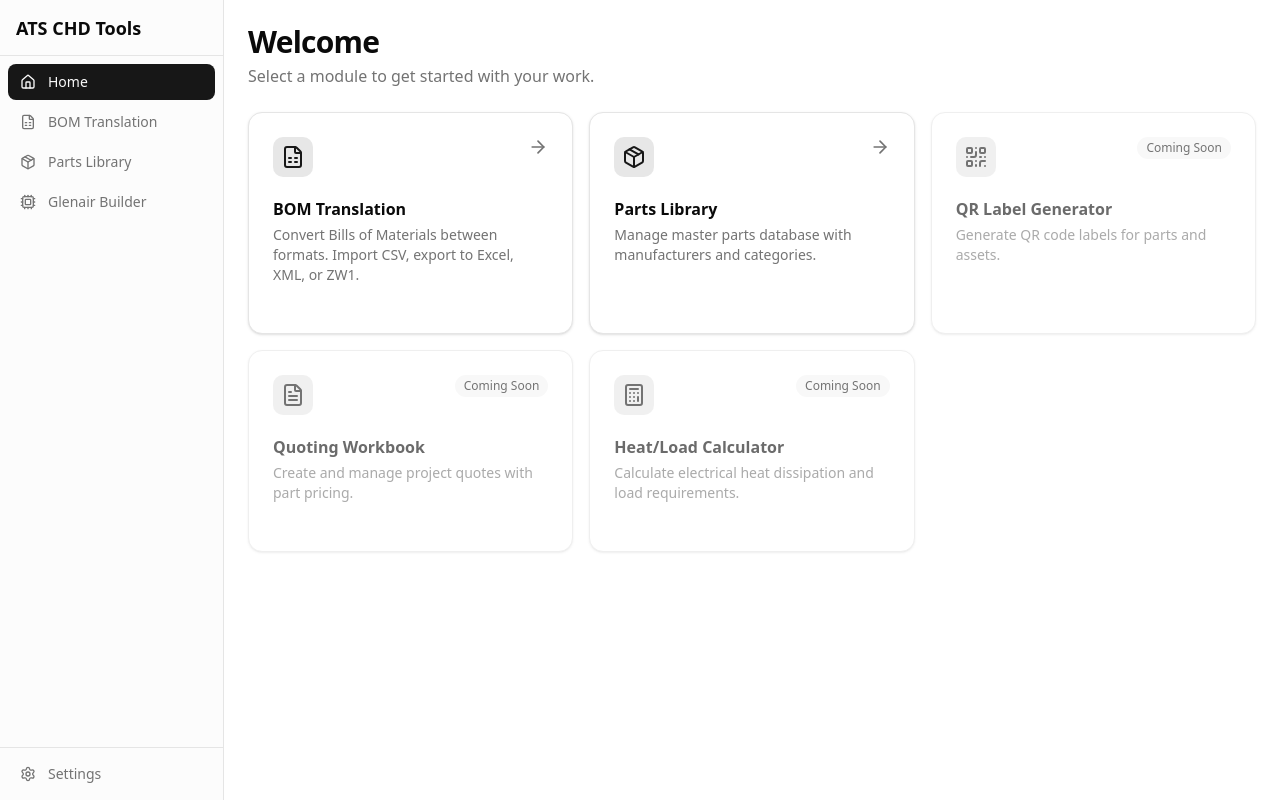
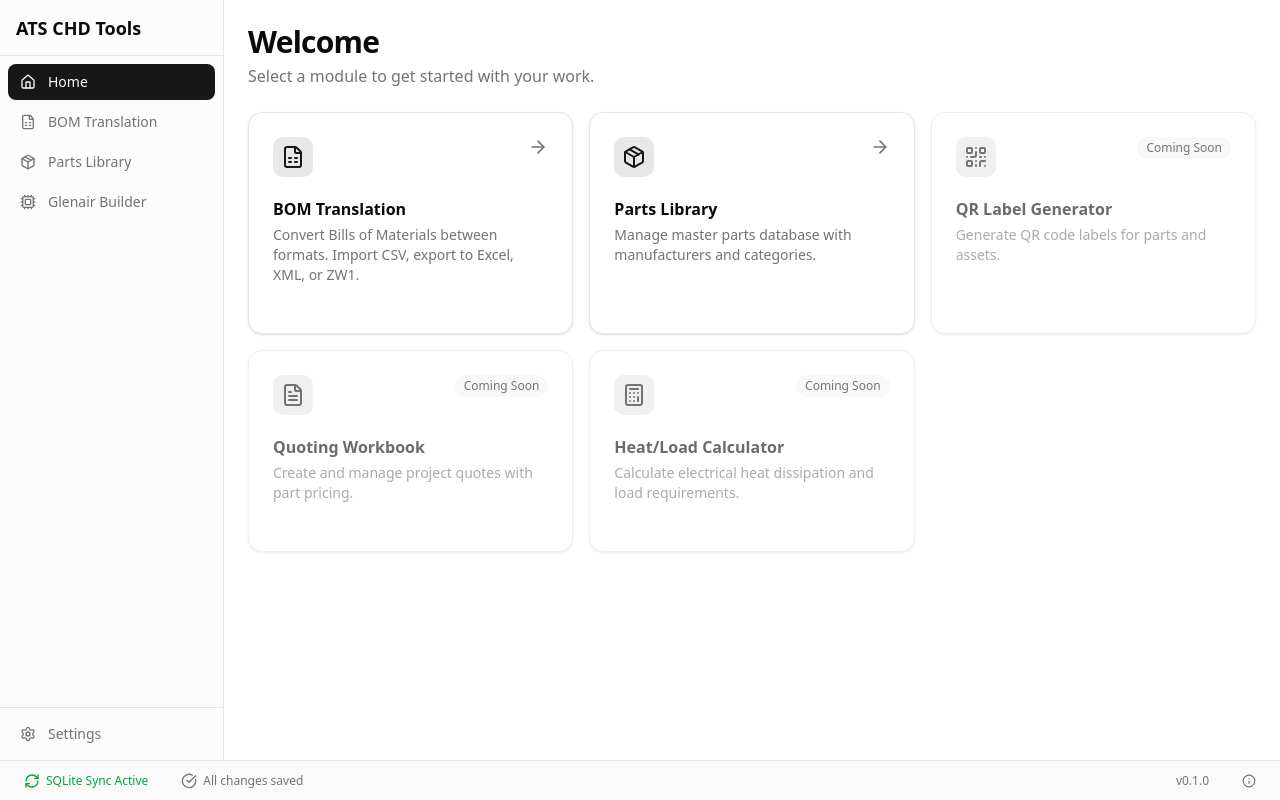
Before and after one commit to tybradle/ats-chd-tools, a React (Vite) app: page / in a window 1280 px wide. Built offline with nearby package versions, Linux system fonts and the light colour scheme.

Commit message:
hive(04-layout-completion-status-footer): Implemented application status footer in RootLayou

```diff
--- a/src/components/layout/root-layout.tsx
+++ b/src/components/layout/root-layout.tsx
@@ -5,6 +5,9 @@ import {
   Package,
   Settings,
   Cpu,
+  RefreshCw,
+  CheckCircle,
+  Info,
 } from "lucide-react";
 import { cn } from "@/lib/utils";
 import { ScrollArea } from "@/components/ui/scroll-area";
@@ -19,7 +22,8 @@ const navItems = [
 
 export function RootLayout() {
   return (
-    <div className="flex h-screen bg-background">
+    <div className="flex flex-col h-screen bg-background">
+      <div className="flex flex-1 overflow-hidden">
         {/* Sidebar */}
         <aside className="w-56 border-r bg-muted/30 flex flex-col">
           {/* Logo/Title */}
@@ -80,5 +84,28 @@ export function RootLayout() {
           </ScrollArea>
         </main>
       </div>
+
+      {/* Status Footer */}
+      <footer className="h-10 bg-muted/50 border-t border-border flex items-center justify-between px-6 text-xs font-medium text-muted-foreground shrink-0">
+        <div className="flex items-center gap-4">
+          <div className="flex items-center gap-1.5 text-green-600">
+            <RefreshCw className="h-4 w-4" />
+            SQLite Sync Active
+          </div>
+          <Separator orientation="vertical" className="h-3" />
+          <div className="flex items-center gap-1.5">
+            <CheckCircle className="h-4 w-4" />
+            All changes saved
+          </div>
+        </div>
+        <div className="flex items-center gap-4">
+          <span>v0.1.0</span>
+          <Separator orientation="vertical" className="h-3" />
+          <button className="flex items-center gap-1 text-muted-foreground hover:text-foreground">
+            <Info className="h-3.5 w-3.5" />
+          </button>
+        </div>
+      </footer>
+    </div>
   );
 }
```
Lines whose indentation alone changed are shown as unchanged.
